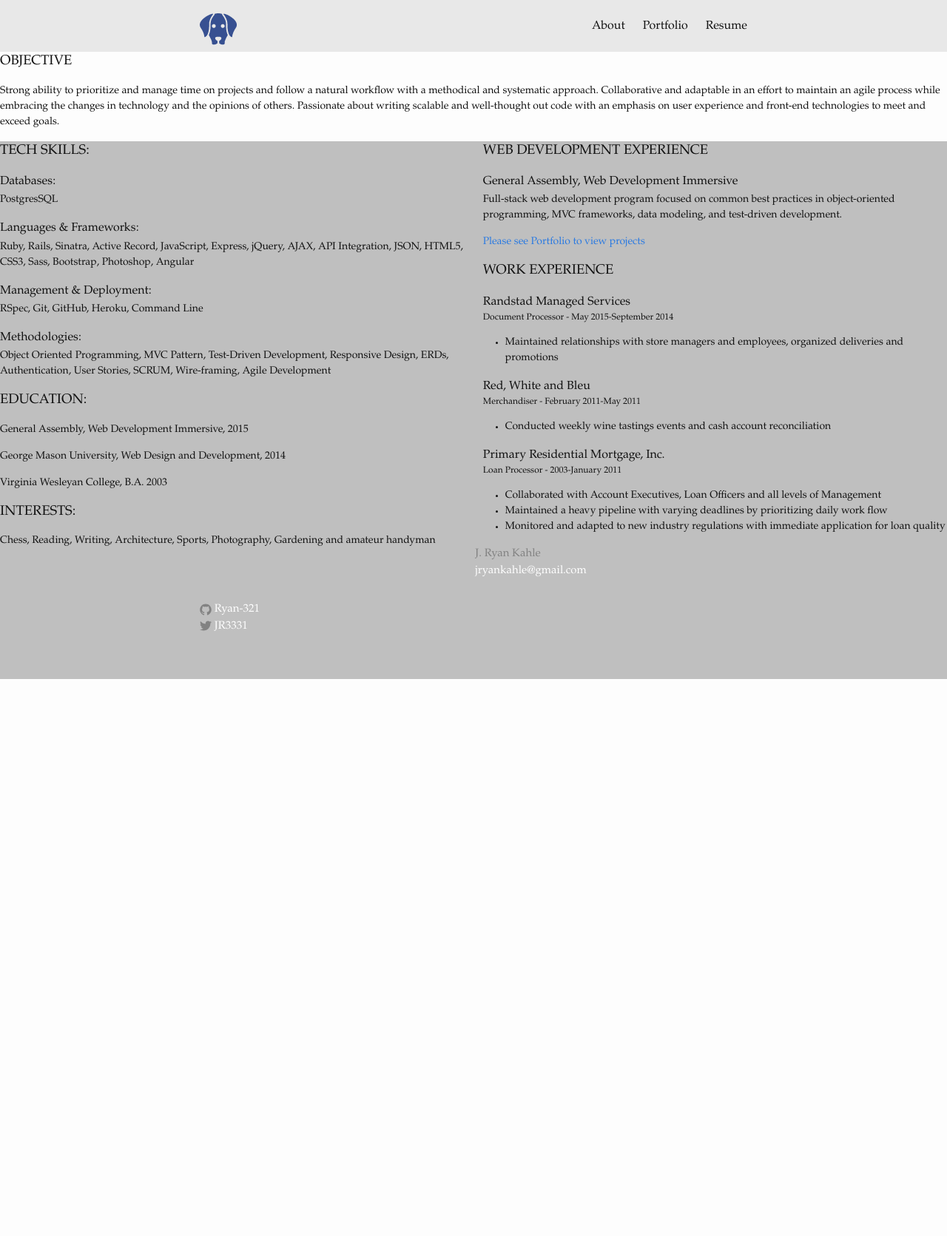
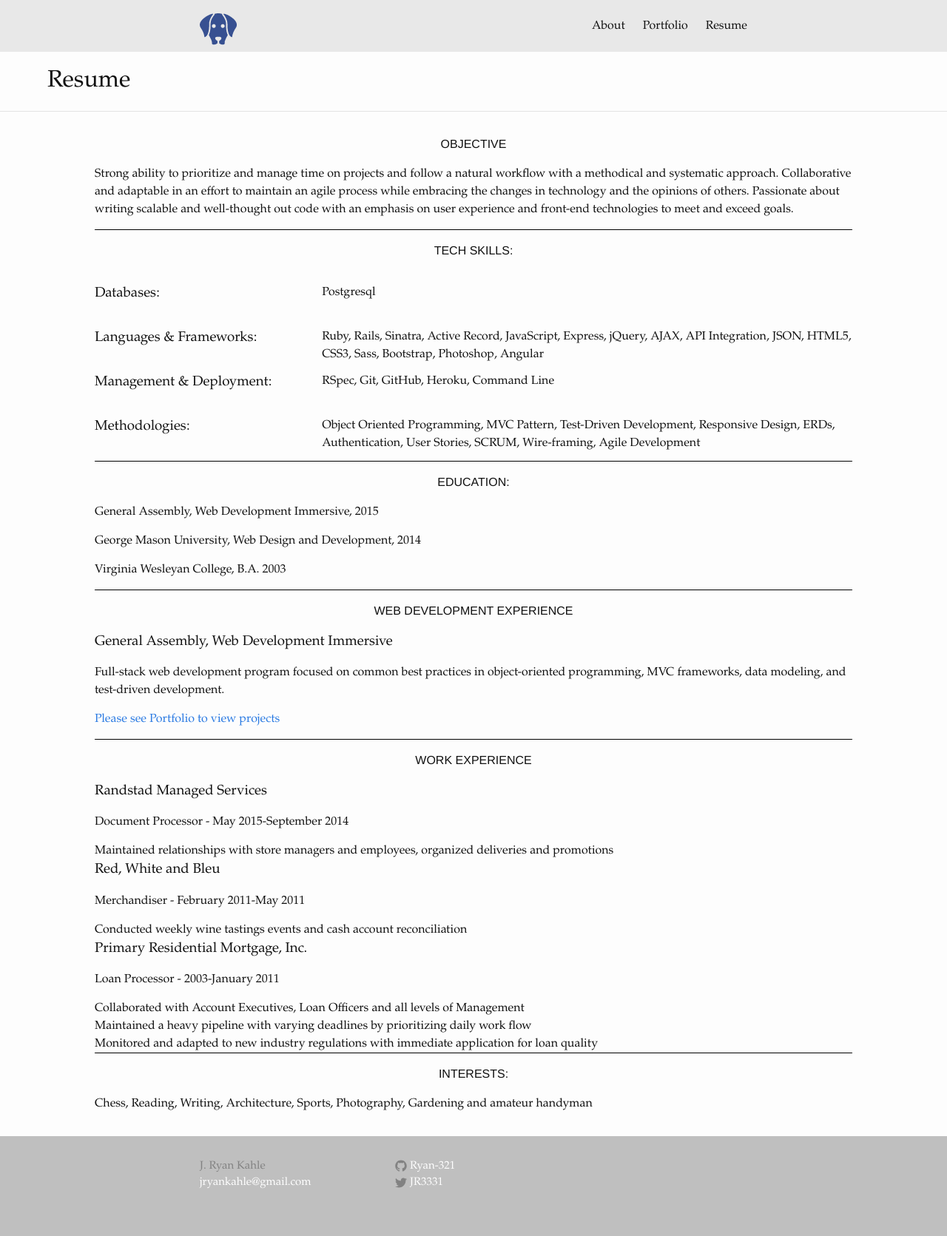
Before and after one commit to Ryan-321/Ryan-321.github.io, a Jekyll site: the page built from resume.html, in a window 1280 px wide. Shown: the whole page at 74% size. Built offline with Jekyll 4.4.1, drawn with Linux system fonts in a browser that asks for light colours; some web fonts are replaced; before the commit the page ends 918 px from its top, so only the background shows below that.

Commit message:
started resume draft

```diff
--- a/css/index.css
+++ b/css/index.css
@@ -142,22 +142,6 @@
   width: inherit;
   height: inherit;
 }
-div.memory{
-  background: url("../images/memory.png");
-  background-size: cover;
-}
-div.recipe{
-  background: url("../images/recipeB.png");
-  background-size: cover;
-}
-div.trip{
-  background: url("../images/trip.png");
-  background-size: cover;
-}
-div.avengers{
-  background: url("../images/avengers.png");
-  background-size: cover;
-}
 div.project h3{
   font-size: 1.5em;
   margin: 0;
--- a/css/resume.css
+++ b/css/resume.css
@@ -1,34 +1,41 @@
-.resume_wrapper{
+/***********************************************
+
+                    RESUME WEB
+
+*************************************************/
+
+div.resume-wrapper{
+  width: 80%;
+  margin: 2em auto;
+}
+div.resume-wrapper h2{
+  text-align: center;
+  font-size: 1em;
+  font-family: Helvetica, Arial, sans-serif;
+  font-weight: 300;
+  margin: 1em 0;
+}
+div.resume-wrapper ul{
+  list-style-type: none;
+  margin: 0;
+  padding: 0;
+}
+li.li-skills{
   position: relative;
+  margin: 2em 0;
 }
-.resume_wrapper > div > p, .resume_wrapper > div > ul{
-  font-size: .875em;
-  text-shadow: 0 1px 1px hsla(0,0% 100%, .8);
+li.li-skills aside{
+  position: absolute;
+  top: 0;
+  right: 0;
+  width: 70%;
 }
-.resume_wrapper .skills{
-  float: left;
-  width:49%;
+div.objective,
+div.skills,
+div.experience,
+div.education,
+div.web-experience,
+div.work-experience
+{
+  border-bottom: 1px solid black;
 }
-.resume_wrapper .skills > h3{
-  margin-bottom: .2em;
-}
-.resume_wrapper .experience{
-  float:right;
-  width:49%;
-}
-.resume_wrapper .experience h3:first-of-type{
-  margin-bottom: .2em;
-}
-.resume_wrapper > div > h2{
-  font-size: 1.15em;
-}
-.resume_wrapper > div > h3{
-  margin-bottom: 0em;
-  font-size: 1em;
-}
-.resume_wrapper > div > h4{
-  margin-bottom: .2em;
-}
-.resume_wrapper > div > .title{
-  font-size: .75em;
-}
--- a/resume.html
+++ b/resume.html
@@ -1,40 +1,70 @@
 ---
-layout: default
+layout: page
 title: Resume
 permalink: /resume/
 ---
-<div class="resume_wrapper">
+<div class="resume-wrapper">
   <div class="objective">
     <h2>OBJECTIVE</h2>
     <p>Strong ability to prioritize and manage time on projects and follow a natural workflow with a methodical and systematic approach. Collaborative and adaptable in an effort to maintain an agile process while embracing the changes in technology and the opinions of others. Passionate about writing scalable and well-thought out code with an emphasis on user experience and front-end technologies to meet and exceed goals.</p>
   </div>
   <div class="skills">
     <h2>TECH SKILLS:</h2>
-    <h3>Databases:</h3>
-    <p>PostgresSQL</p>
-    <h3>Languages &amp; Frameworks:</h3>
-    <p>Ruby, Rails, Sinatra, Active Record, JavaScript, Express, jQuery, AJAX, API Integration, JSON, HTML5, CSS3, Sass, Bootstrap, Photoshop, Angular</p>
-    <h3>Management &amp; Deployment:</h3>
-    <p>RSpec, Git, GitHub, Heroku, Command Line</p>
-    <h3>Methodologies:</h3>
-    <p>Object Oriented Programming, MVC Pattern, Test-Driven Development, Responsive Design, ERDs, Authentication, User Stories, SCRUM, Wire-framing, Agile Development</p>
+    <ul>
+      <li class="li-skills">
+        <h3>Databases:</h3>
+        <aside>
+          <p>
+            Postgresql
+          </p>
+        </aside>
+      </li>
+      <li class="li-skills">
+        <h3>Languages &amp; Frameworks:</h3>
+        <aside>
+          <p>
+            Ruby, Rails, Sinatra, Active Record, JavaScript, Express, jQuery, AJAX, API Integration, JSON, HTML5, CSS3, Sass, Bootstrap, Photoshop, Angular
+          </p>
+        </aside>
+      </li>
+      <li class="li-skills">
+        <h3>Management &amp; Deployment:</h3>
+        <aside>
+          <p>
+            RSpec, Git, GitHub, Heroku, Command Line
+          </p>
+        </aside>
+      </li>
+      <li class="li-skills">
+        <h3>Methodologies:</h3>
+        <aside>
+          <p>
+            Object Oriented Programming, MVC Pattern, Test-Driven Development, Responsive Design, ERDs, Authentication, User Stories, SCRUM, Wire-framing, Agile Development
+          </p>
+        </aside>
+      </li>
+    </ul>
+  </div>
+  <div class="education">
     <h2>EDUCATION:</h2>
     <p>General Assembly, Web Development Immersive, 2015</p>
     <p>George Mason University, Web Design and Development, 2014</p>
     <p>Virginia Wesleyan College, B.A. 2003</p>
-    <h2>INTERESTS:</h2>
-    <p>Chess, Reading, Writing, Architecture, Sports, Photography, Gardening and amateur handyman</p>
   </div>
-  <div class="experience">
+  <div class="web-experience">
     <h2>WEB DEVELOPMENT EXPERIENCE</h2>
     <h3>General Assembly, Web Development Immersive</h3>
     <p>Full-stack web development program focused on common best practices in object-oriented programming, MVC frameworks, data modeling, and test-driven development.</p>
     <p><a href="/../portfolio">Please see Portfolio to view projects</a></p>
+  </div>
+  <div class="work-experience">
     <h2>WORK EXPERIENCE</h2>
     <h3>Randstad Managed Services </h3>
     <p class="title">Document Processor - <span>May 2015-September 2014</span></p>
     <ul>
-      <li>Maintained relationships with store managers and employees, organized deliveries and promotions</li>
+      <li>
+        Maintained relationships with store managers and employees, organized deliveries and promotions
+      </li>
     </ul>
     <h3>Red, White and Bleu</h3>
     <p class="title">Merchandiser - <span>February 2011-May 2011</span></p>
```
Also changed, not shown: other parts of resume.html (+10 -4 lines), portfolio.html (+12 -4 lines).
